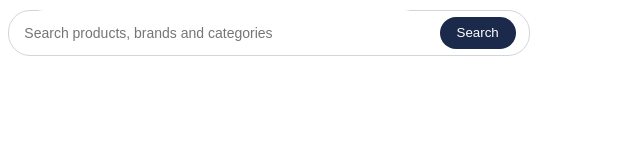
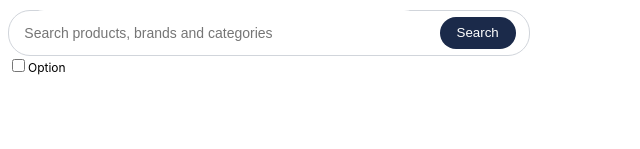
Before and after one commit to Velang2003/Pocket-Cart, a React (Vite) app: page / in a window 1280 px wide. Shown: the part 138-287 px from the top of the page, without its empty margins (0-640 px from the left). Built offline with nearby package versions, Linux system fonts and the light colour scheme.

Commit message:
Feat: added Checkbox component

```diff
--- a/src/app/App.tsx
+++ b/src/app/App.tsx
@@ -1,6 +1,7 @@
 import Button from "../components/ui/Button";
 import FormInput from "../components/ui/FormInput";
 import Search from "../components/ui/Search";
+import Checkbox from "../components/ui/Checkbox";
 function App() {
   return (
     <>
@@ -8,6 +9,9 @@ function App() {
       <Button props={"Primary"} />
       <FormInput />
       <Search />
+      <Checkbox />
+
+
     </>
   );
 }
--- /dev/null
+++ b/src/components/ui/Checkbox.tsx
@@ -0,0 +1,12 @@
+
+
+function Checkbox() {
+  return (
+    <label htmlFor="option1" className="filterCheckbox">
+      <input type="checkbox" name="option1" id="option1" />
+      Option
+    </label>
+  );
+}
+
+export default Checkbox
--- a/src/index.css
+++ b/src/index.css
@@ -100,3 +100,9 @@
     background-color: var(--color-primary);
     color: var(--color-surface);
 }
+
+.filterCheckbox{
+    font-size: var(--text-caption);
+    font-family: var(--font-family);
+
+}
```
